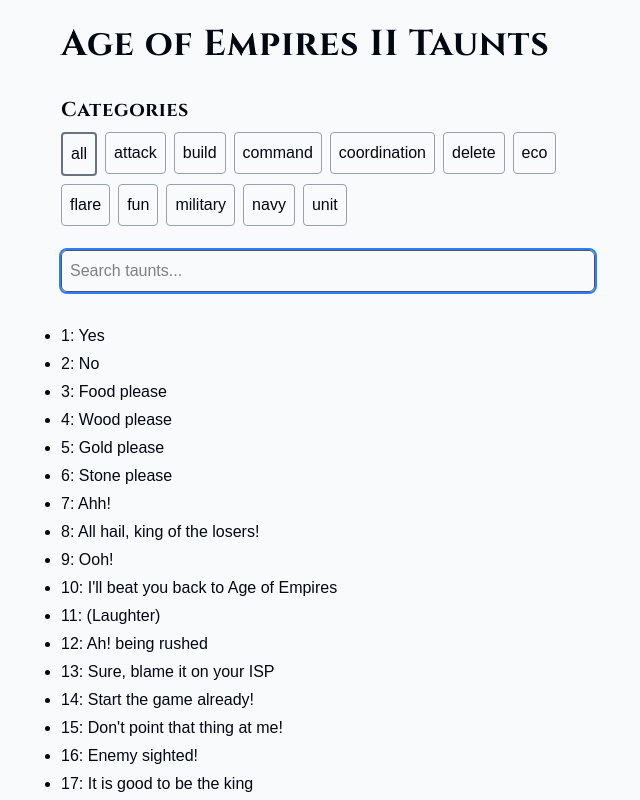
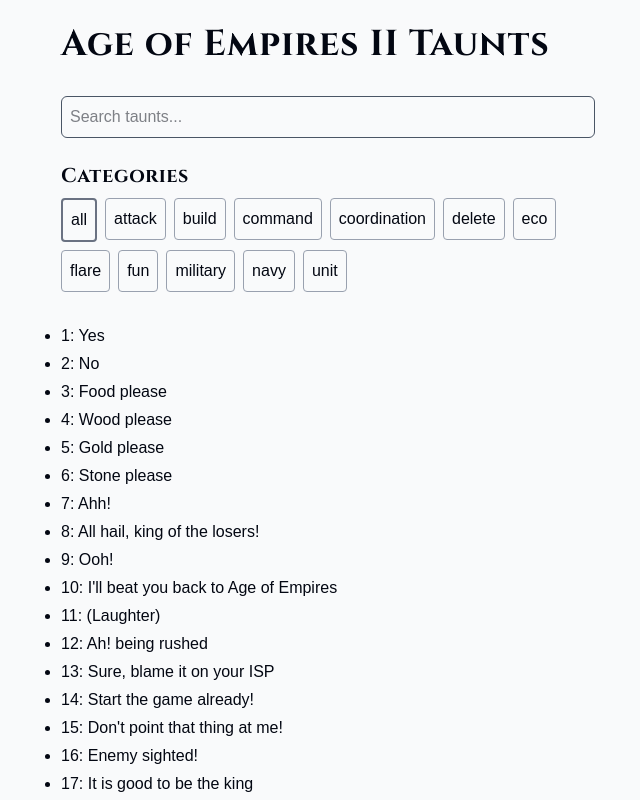
Before and after one commit to aoe2-studio/taunts.aoe2.studio, a Next.js app: page / in a window 1280 px wide. Shown: the top 800 px of the page, without its empty margins (312-952 px from the left). Built offline with nearby package versions, Linux system fonts and the light colour scheme.

Commit message:
rearrange header elements

```diff
--- a/src/app/taunts.tsx
+++ b/src/app/taunts.tsx
@@ -10,6 +10,13 @@
   return (
     <>
       <header className="flex flex-col gap-6">
+        <input
+          type="text"
+          value={query}
+          onChange={(event) => onQueryChange(event.target.value)}
+          placeholder="Search taunts..."
+          className="w-full p-2 border border-gray-600 rounded-md focus:outline-none focus:ring-2 focus:ring-blue-500"
+        />
         <div className="flex flex-col gap-2">
           <h2 className="font-serif text-xl font-semibold tracking-wide">
             Categories
@@ -37,15 +44,6 @@
             ))}
           </ul>
         </div>
-
-        <input
-          type="text"
-          value={query}
-          onChange={(event) => onQueryChange(event.target.value)}
-          placeholder="Search taunts..."
-          className="w-full p-2 border border-gray-600 rounded-md focus:outline-none focus:ring-2 focus:ring-blue-500"
-          autoFocus
-        />
       </header>
 
       <ul className="list-disc flex flex-col gap-1">
```
